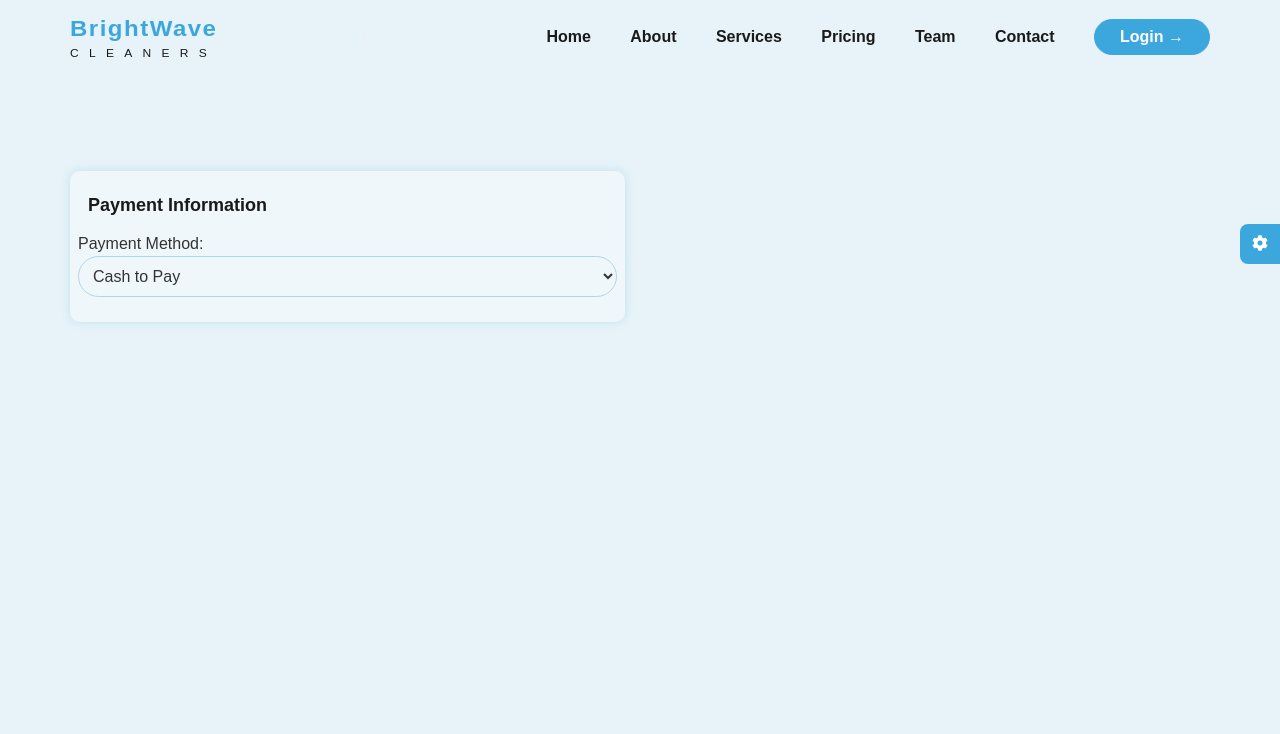
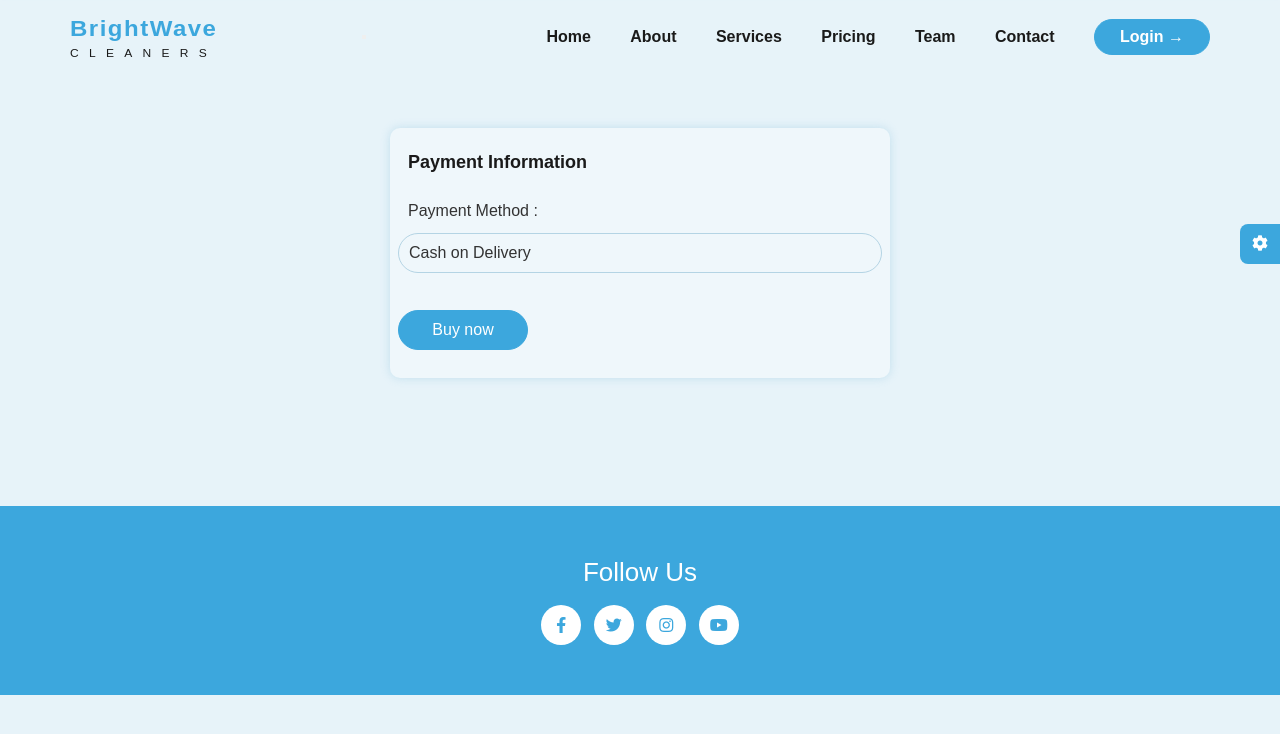
Before and after one commit to sohil-P/Project, a PHP site: page /carpet-payment.html in a window 1280 px wide. Shown: the top 734 px of the page. Run offline with PHP 8.4, Linux system fonts and the light colour scheme; some web fonts are replaced.

Commit message:
update payment page

```diff
--- a/carpet-payment.css
+++ b/carpet-payment.css
@@ -25,21 +25,16 @@
   --fs-sm: 14px;
 }
 
+
 .service-payment-info {
+  display: flex;
+  justify-content: center;
   grid-column: span 12;
-  display: grid;
-  grid-template-columns: repeat(12, 1fr);
-  gap: 30px;
-}
-.service-payment-home .grid {
-  margin-top: 15%;
-}
-.payment-info-card,
-.card-detail {
-  grid-column: span 6;
+  margin: 48px 0;
 }
 .payment-info-card {
   padding: 8px;
+  width: 500px;
   display: flex;
   flex-direction: column;
   background: var(--bg-color);
@@ -51,7 +46,12 @@
   font-size: var(--fs-lg);
   font-weight: 600;
 }
-.payment-info-card select {
+.payment-info-card p{
+  margin: 10px;
+  font-size: var(--fs-md);
+  color: var(--text-dark-gray);
+}
+.payment-info-card .pay-method {
   padding: 10px;
   margin: 0 0 17px 0;
   font-size: var(--fs-md);
@@ -61,7 +61,87 @@
   outline: none;
   background: var(--bg-color);
 }
-.card-detail {
+.payment-info-card .buybtn{
+  padding: 10px;
+  width: 130px;
+  margin: 20px 0;
+  font-size: var(--fs-md);
+  color: var(--text-white);
+  border: none;
+  border: 1px solid var(--main-color);
+  border-radius: 30px;
+  outline: none;
+  background: var(--main-color);
+  cursor: pointer;
+  transition: 0.3s;
+}
+.payment-info-card .buybtn:hover{
+  background: var(--body-bg-color);
+  color: var(--main-color);
+}
+
+.popup {
+  display: none;
+  position: fixed;
+  top: 50%;
+  left: 50%;
+  transform: translate(-50%, -50%);
+  background: var(--bg-color);
+  padding: 20px;
+  box-shadow: 0px 0px 10px rgba(0, 0, 0, 0.3);
+  border-radius: 10px;
+  width: 400px;
+  height: 250px;
+  transition: 0.3s;
+}
+.popup-content{
+  display: flex;
+  flex-direction: column;
+  justify-content: center;
+  align-items: center;
+  height: 200px;
+  /* background-color: red; */
+}
+.popup h2 {
+  margin: 25px 0 0 0;
+  font-size: var(--fs-3x1);
+  text-align: center;
+  color: var(--main-color);
+}
+.popup p {
+  margin: 20px 0 0 0;
+  font-size: 16px;
+  text-align: center;
+}
+.popup button {
+  margin: 30px 0 0 0;
+  width: 100px;
+  padding: 10px 15px;
+  font-size: var(--fs-lg);
+  background: var(--main-color);
+  border: none;
+  border: 1px solid var(--main-color);
+  cursor: pointer;
+  border-radius: 5px;
+  transition: 0.3s;
+}
+.popup button:hover {
+  background: var(--body-bg-color);
+  color: var(--main-color);
+}
+
+.overlay {
+  display: none;
+  position: fixed;
+  top: 0;
+  left: 0;
+  width: 100%;
+  height: 100%;
+  background: rgba(0, 0, 0, 0.5);
+  backdrop-filter: blur(5px);
+}
+
+/* .card-detail {
   padding: 8px;
   display: flex;
   flex-direction: column;
@@ -92,14 +172,24 @@
 }
 .card-hidden {
   display: none;
-}
+} */
 
 @media screen and (max-width: 768px) {
-  .payment-info-card,
-  .card-detail {
-    grid-column: span 12;
+  .popup {
+    width: 300px;
+    height: 220px;
   }
-  .service-payment-home .grid{
-    margin-top: 30%;
+  .popup h2 {
+    font-size: var(--fs-2x1);
+    margin: auto;
+  }
+  .popup p {
+    font-size: var(--fs-sm);
+    margin: auto;
+  }
+  .popup button {
+    font-size: var(--fs-md);
+    /* margin: 25px 0 0 0; */
+    margin: auto;
   }
 }
--- a/carpet-payment.html
+++ b/carpet-payment.html
@@ -45,7 +45,10 @@
         </div>
       </header>
 
-      <section class="service-payment-home" id="service-payment-home">
+      <section
+        class="service-payment-home section-padding"
+        id="service-payment-home"
+      >
         <div class="container">
           <div class="grid">
             <div class="service-payment-info">
@@ -58,29 +61,27 @@
                   Payment Information
                 </h3>
 
-                <label
-                  for="payment_method"
-                  data-aos="fade-up"
-                  data-aos-duration="1000"
-                  data-aos-delay="500"
-                  >Payment Method:</label
-                >
-                <select
-                  name="payment_method"
-                  id="payment_method"
-                  required
-                  data-aos="fade-up"
-                  data-aos-duration="1000"
-                  data-aos-delay="500"
-                >
-                  <option value="cash_on_delivery">Cash to Pay</option>
-                  <option value="upi">UPI</option>
-                  <option value="credit_card">Credit Card</option>
-                  <option value="debit_card">Debit Card</option>
-                </select>
+                <p>Payment Method :</p>
+                <input
+                  type="text"
+                  class="pay-method"
+                  value="Cash on Delivery"
+                  readonly
+                />
+                <button class="buybtn" onclick="showPopup()" value="submit">
+                  Buy now
+                </button>
+              </div>
+              <div class="overlay" id="overlay"></div>
+              <div class="popup" id="popup">
+                <div class="popup-content">
+                  <h2>Successfully Purchased!</h2>
+                  <p>Your order will be stored! Your service has been successfully purchased.</p>
+                  <button onclick="openIndex()">OK</button>
+                </div>
               </div>
 
-              <div class="card-detail card-hidden">
+              <!-- <div class="card-detail card-hidden">
                 <h3
                   data-aos="fade-up"
                   data-aos-duration="1000"
@@ -125,11 +126,31 @@
                   data-aos-duration="1000"
                   data-aos-delay="600"
                 />
-              </div>
+              </div> -->
             </div>
           </div>
         </div>
       </section>
+
+      <!----- footer  ----->
+
+      <div class="footer">
+        <div class="container">
+          <h3>follow us</h3>
+          <div class="social-links">
+            <a
+              href="https://www.facebook.com/profile.php?id=100084174810296"
+              title="facebook"
+              ><i class="fab fa-facebook-f"></i
+            ></a>
+            <a href="#" title="twitter"><i class="fab fa-twitter"></i></a>
+            <a href="https://www.instagram.com/sohil_.17/" title="instagram"
+              ><i class="fab fa-instagram"></i
+            ></a>
+            <a href="#" title="youtube"><i class="fab fa-youtube"></i></a>
+          </div>
+        </div>
+      </div>
     </div>
 
     <!----- styel-switcher  ----->
@@ -179,6 +200,20 @@
           cards.classList.add("card-hidden");
         }
       });
+
+      function showPopup() {
+        document.getElementById("popup").style.display = "block";
+        document.getElementById("overlay").style.display = "block";
+      }
+
+      function openIndex() {
+        window.location.href = "index.html";
+      }
+
+      // function hidePopup() {
+      //   document.getElementById("popup").style.display = "none";
+      //   document.getElementById("overlay").style.display = "none";
+      // }
     </script>
   </body>
 </html>
--- a/service.css
+++ b/service.css
@@ -110,7 +110,7 @@
   grid-column: span 12;
 }
 .service-home-text form h2 {
-  margin: 0 0 30px 0;
+  margin: 30px 0 40px 0;
   font-weight: 600;
   font-size: var(--fs-3x1);
 }
```
